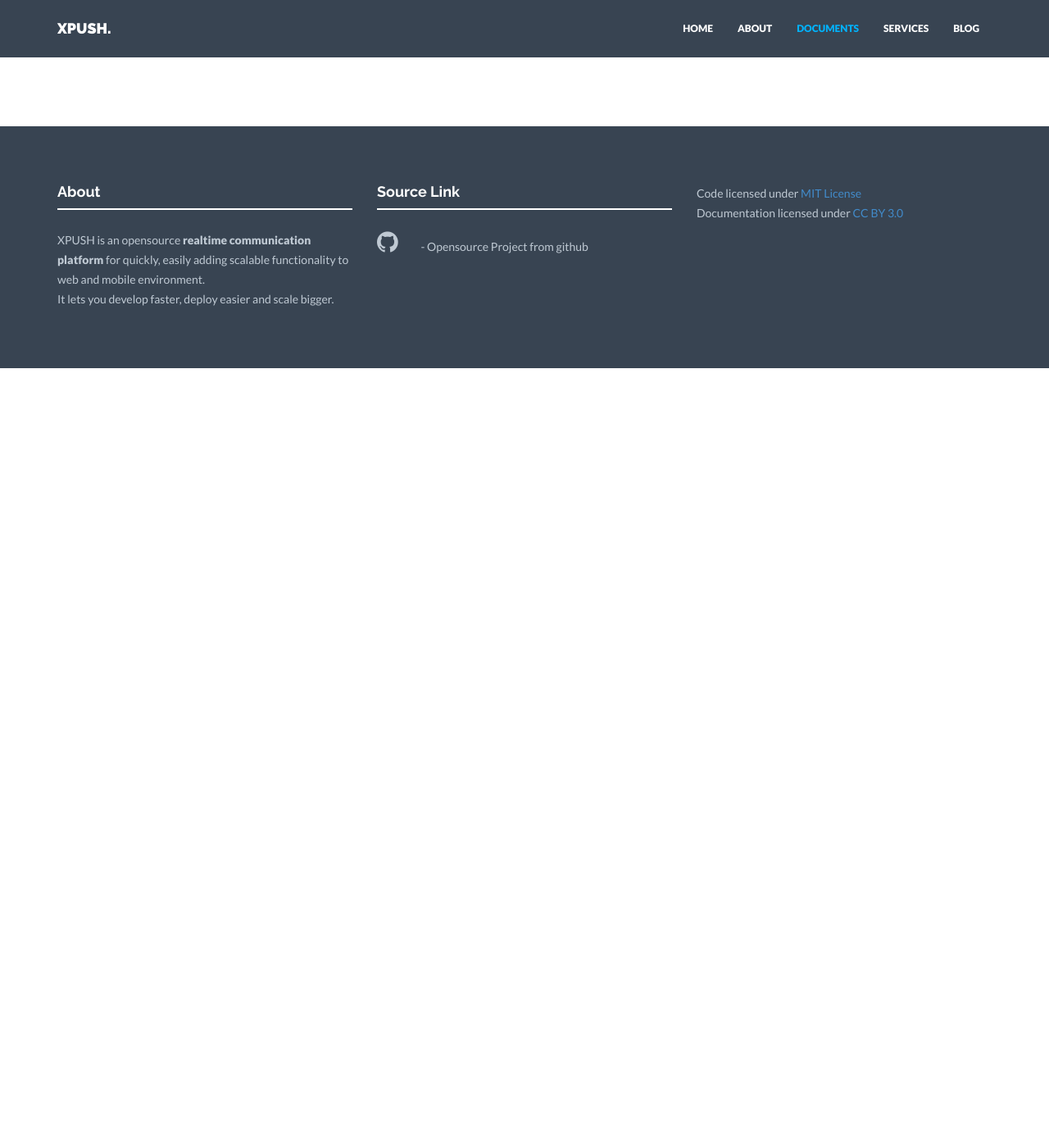
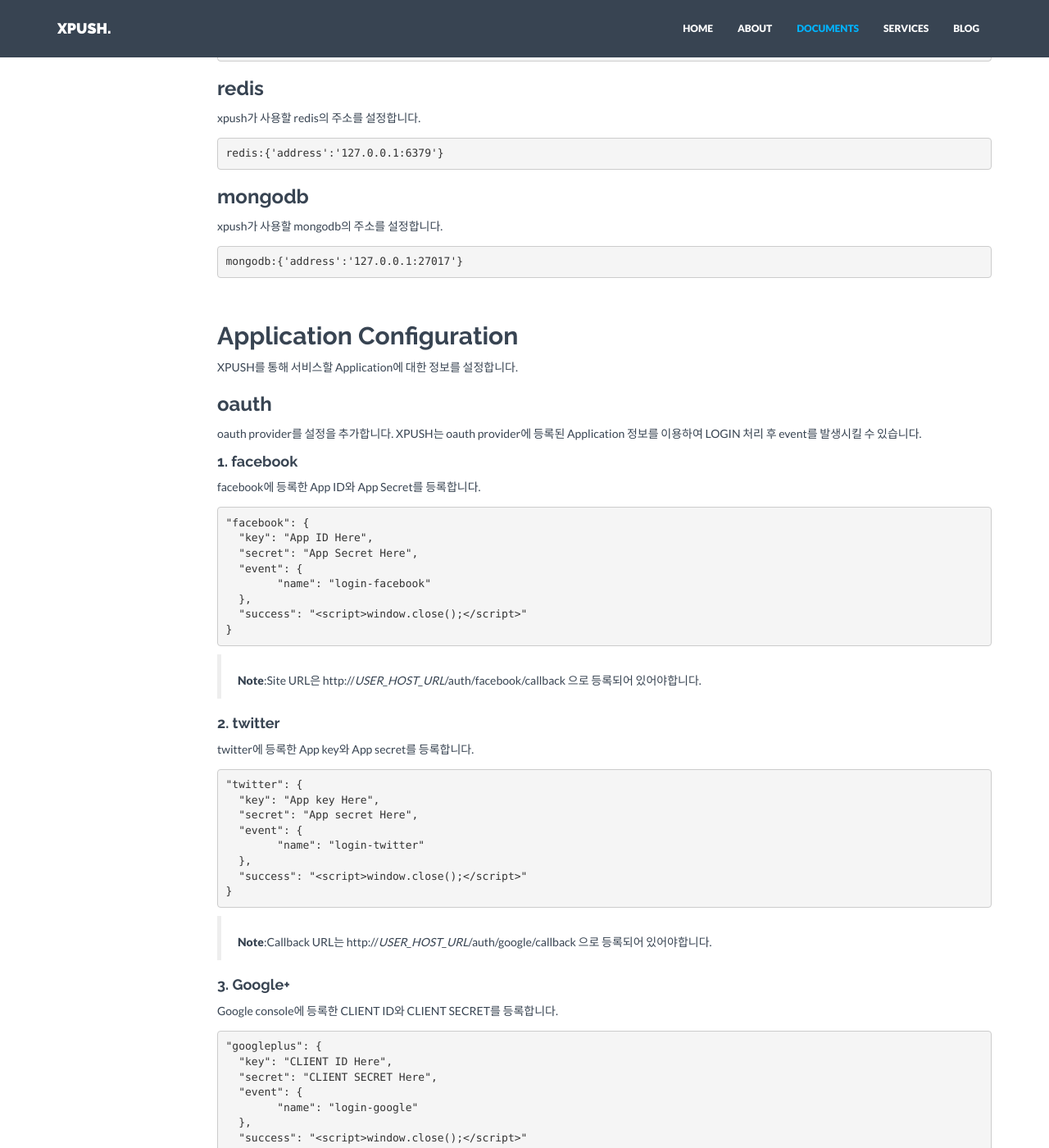
Before and after one commit to xpush/xpush.github.io, a Jekyll site: the page built from doc/configuration/index.md, in a window 1280 px wide and 1400 px high, scrolled down 543 px. Shown: the whole window at 82% size. Built offline with Jekyll 4.4.1, drawn with Linux system fonts in a browser that asks for light colours; nearby versions of some CDN libraries; before the commit the page ends 992 px from its top, so only the background shows below that; some of the changed text lies outside the part shown.

Commit message:
:gem: Add configuration

```diff
--- a/doc/configuration/index.md
+++ b/doc/configuration/index.md
@@ -3,5 +3,113 @@ layout: doc
 title: Configuration
 date: September 9, 2014
 ---
+XPUSH 를 실행하기 위해 설정파일은 json형태로 되어 있습니다. 설정에 대해 자세히 알아봅니다.
 
-***/doc/configuration/index.md 파일 작성해야 함 !!***
+	{
+	  "zookeeper": {},
+	  "redis": {},
+	  "mongodb": {},
+	  "oauth": {},
+	  "apps" : []
+	}
+
+<br/>
+
+## System Configuration
+
+XPUSH가 사용할 zookeeper, redis, mongodb 정보를 설정합니다.
+
+### zookeeper
+
+xpush가 사용할 zookeeper의 주소를 설정합니다.
+
+	zookeeper:{'address':'127.0.0.1:2181'}
+
+### redis
+
+xpush가 사용할 redis의 주소를 설정합니다.
+
+	redis:{'address':'127.0.0.1:6379'}
+
+### mongodb
+
+xpush가 사용할 mongodb의 주소를 설정합니다.
+
+	mongodb:{'address':'127.0.0.1:27017'}
+
+<br/>
+
+## Application Configuration
+
+XPUSH를 통해 서비스할 Application에 대한 정보를 설정합니다.
+
+### oauth
+
+oauth provider를 설정을 추가합니다. XPUSH는 oauth provider에 등록된 Application 정보를 이용하여 LOGIN 처리 후 event를 발생시킬 수 있습니다.
+
+#### 1. facebook
+
+facebook에 등록한 App ID와 App Secret를 등록합니다.
+
+	"facebook": {
+	  "key": "App ID Here",
+	  "secret": "App Secret Here",
+	  "event": {
+	  	"name": "login-facebook"
+	  },
+	  "success": "<script>window.close();</script>"
+	}
+
+>**Note**:Site URL은 http://*USER_HOST_URL*/auth/facebook/callback 으로 등록되어 있어야합니다.
+
+#### 2. twitter
+
+twitter에 등록한 App key와 App secret를 등록합니다.
+
+	"twitter": {
+	  "key": "App key Here",
+	  "secret": "App secret Here",
+	  "event": {
+	  	"name": "login-twitter"
+	  },
+	  "success": "<script>window.close();</script>"
+	}
+
+
+>**Note**:Callback URL는 http://*USER_HOST_URL*/auth/google/callback 으로 등록되어 있어야합니다.
+
+
+#### 3. Google+
+
+Google console에 등록한 CLIENT ID와 CLIENT SECRET를 등록합니다.
+
+	"googleplus": {
+	  "key": "CLIENT ID Here",
+	  "secret": "CLIENT SECRET Here",
+	  "event": {
+	  	"name": "login-google"
+	  },
+	  "success": "<script>window.close();</script>"
+	}
+
+>**Note**:REDIRECT URIS는 http://*USER_HOST_URL*/auth/google/callback 으로 등록되어 있어야합니다.
+
+### apps
+
+XPUSH 서버가 사용할 application정보와 GCM or APN key를 등록합니다.
+
+	"apps" : [
+	  {
+	    "id" : "applicationId Here",
+	    "name": "application Name Here",
+
+	    "notification": {
+	      "gcm": {
+		"apiKey": "Google API KEY for GCM Here"
+	      },
+	      "apn": {
+		"apiKey": "APNS Key Here"
+	      }
+	    }
+	  }
+	]
```
Also changed, not shown: _includes/doc/installation/with-docker.md (+49 -3 lines), _includes/doc/installation/with-npm.md (+1 -1 lines).
